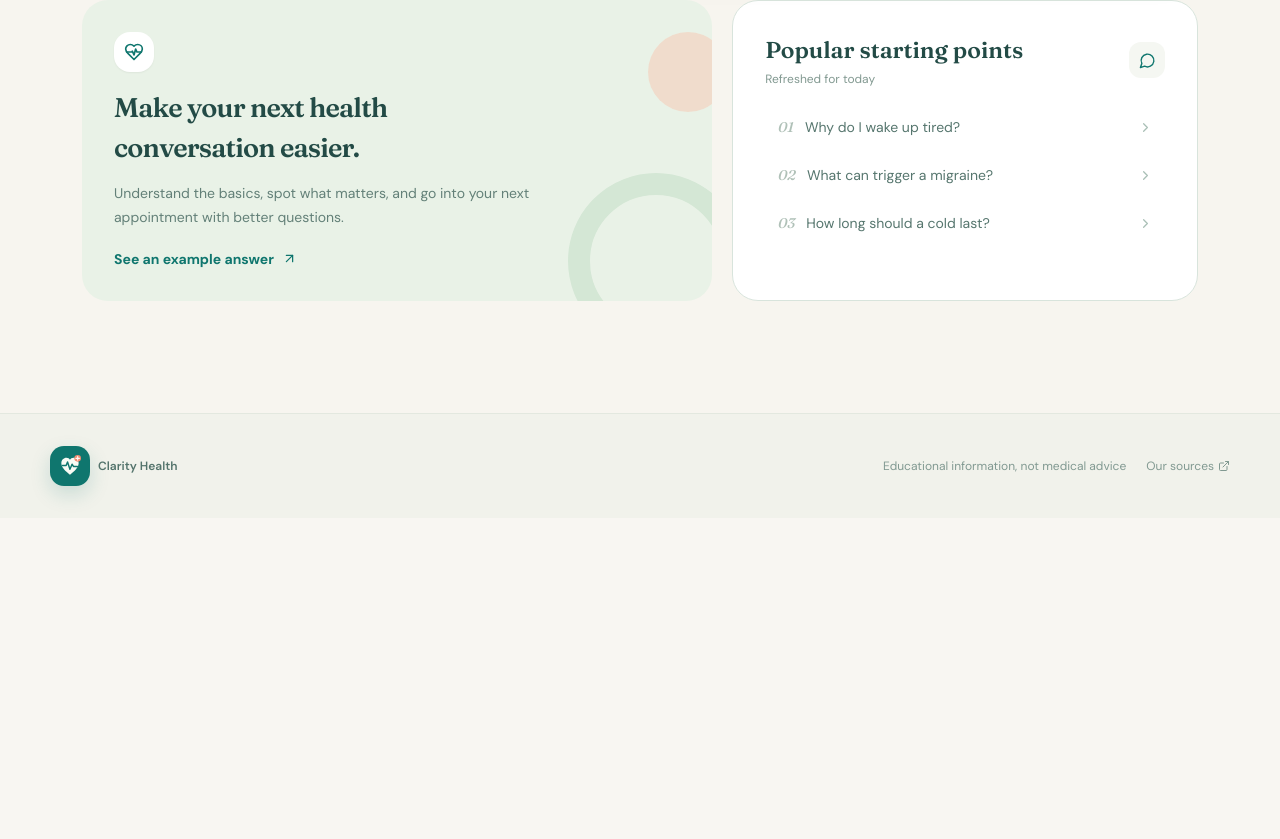
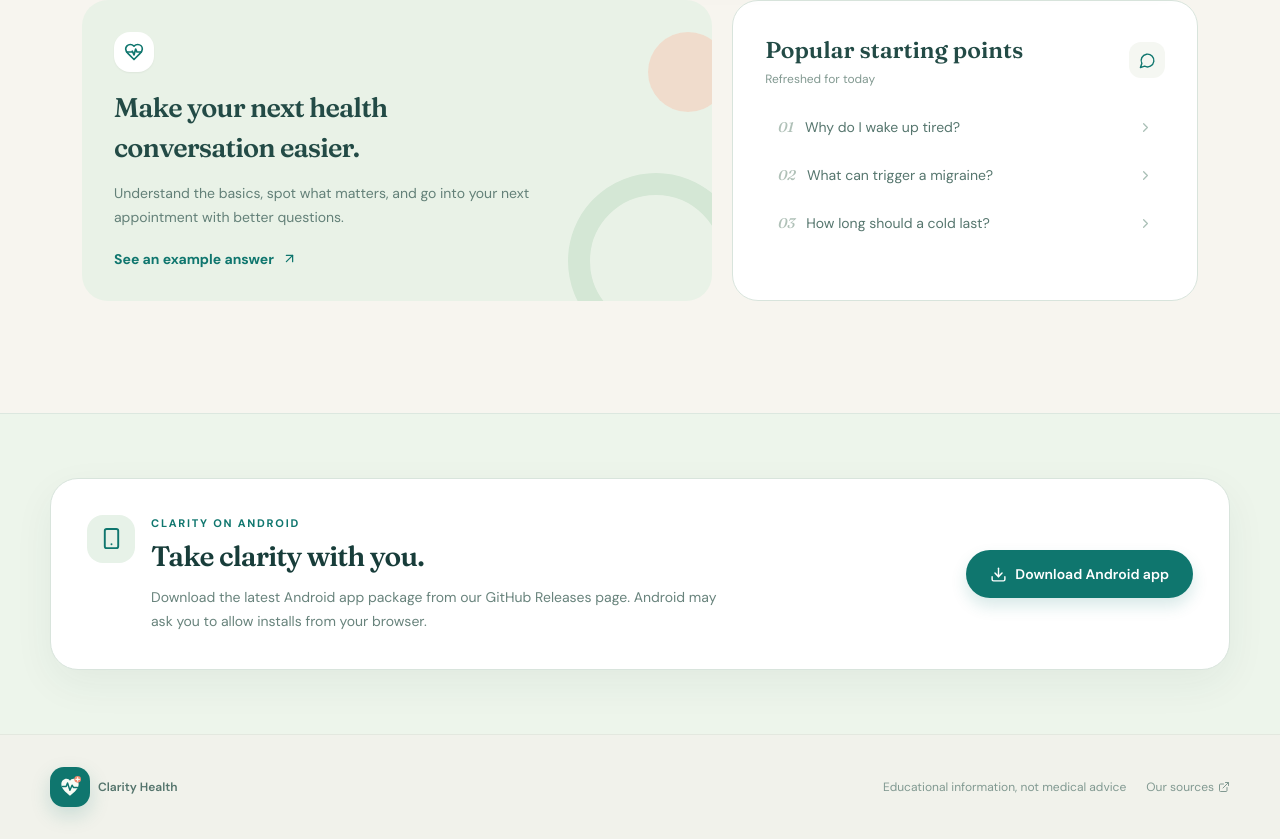
Before and after one commit to Bill908/clarity-health.github.io, a React (Vite) app: page / in a window 1280 px wide. Shown: the part 1184-2023 px from the top of the page. Before the commit the page ends 1702 px from the top, so only its background shows below. Built offline with nearby package versions, Linux system fonts and the light colour scheme.

Commit message:
Add Android app download section

```diff
--- a/src/pages/Index.tsx
+++ b/src/pages/Index.tsx
@@ -7,6 +7,7 @@ import {
   Check,
   ChevronRight,
   Clock3,
+  Download,
   ExternalLink,
   FileText,
   HeartPulse,
@@ -24,6 +25,7 @@ import {
   Search,
   Send,
   ShieldCheck,
+  Smartphone,
   Sparkles,
   Stethoscope,
   TriangleAlert,
@@ -951,6 +953,20 @@ function Index() {
         )}
       </main>
 
+      <section aria-labelledby="android-download-title" className="border-t border-[#dce7df] bg-[#edf5eb] px-5 py-12 sm:px-8 sm:py-16">
+        <div className="mx-auto grid max-w-[1180px] items-center gap-7 rounded-[28px] border border-[#d8e4dc] bg-white p-6 shadow-[0_14px_40px_rgba(40,75,67,0.06)] sm:p-9 md:grid-cols-[1fr_auto]">
+          <div className="flex items-start gap-4">
+            <span className="flex h-12 w-12 shrink-0 items-center justify-center rounded-2xl bg-[#e7f2e8] text-[#0f766e]"><Smartphone size={23} /></span>
+            <div>
+              <p className="text-[11px] font-bold uppercase tracking-[0.16em] text-[#0f766e]">Clarity on Android</p>
+              <h2 id="android-download-title" className="mt-1 font-serif text-[28px] font-semibold tracking-[-0.03em] text-[#183d3a]">Take clarity with you.</h2>
+              <p className="mt-2 max-w-xl text-sm leading-6 text-[#68837c]">Download the latest Android app package from our GitHub Releases page. Android may ask you to allow installs from your browser.</p>
+            </div>
+          </div>
+          <a href="https://github.com/Bill908/clarity-health.github.io/releases/latest/download/app-debug.apk" className="inline-flex h-12 items-center justify-center gap-2 rounded-full bg-[#0f766e] px-6 text-sm font-semibold text-white shadow-[0_8px_16px_rgba(15,118,110,0.16)] transition hover:bg-[#0a655f] focus-visible:outline-none focus-visible:ring-2 focus-visible:ring-[#0f766e] focus-visible:ring-offset-2"><Download size={17} />Download Android app</a>
+        </div>
+      </section>
+
       <footer className="border-t border-[#e3e8df] bg-[#f1f2eb] px-5 py-8 sm:px-8"><div className="mx-auto flex max-w-[1180px] flex-col justify-between gap-4 text-xs text-[#819991] sm:flex-row sm:items-center"><div className="flex items-center gap-2 font-semibold text-[#54746c]"><LogoMark /><span>Clarity Health</span></div><div className="flex flex-wrap items-center gap-x-5 gap-y-2"><span>Educational information, not medical advice</span><a href="https://www.cdc.gov/" target="_blank" rel="noreferrer" className="flex items-center gap-1 hover:text-[#0f766e]">Our sources <ExternalLink size={12} /></a></div></div></footer>
     </div>
   );
```
Also changed, not shown: 1 other file (tests, documents, lock files or other folders).
